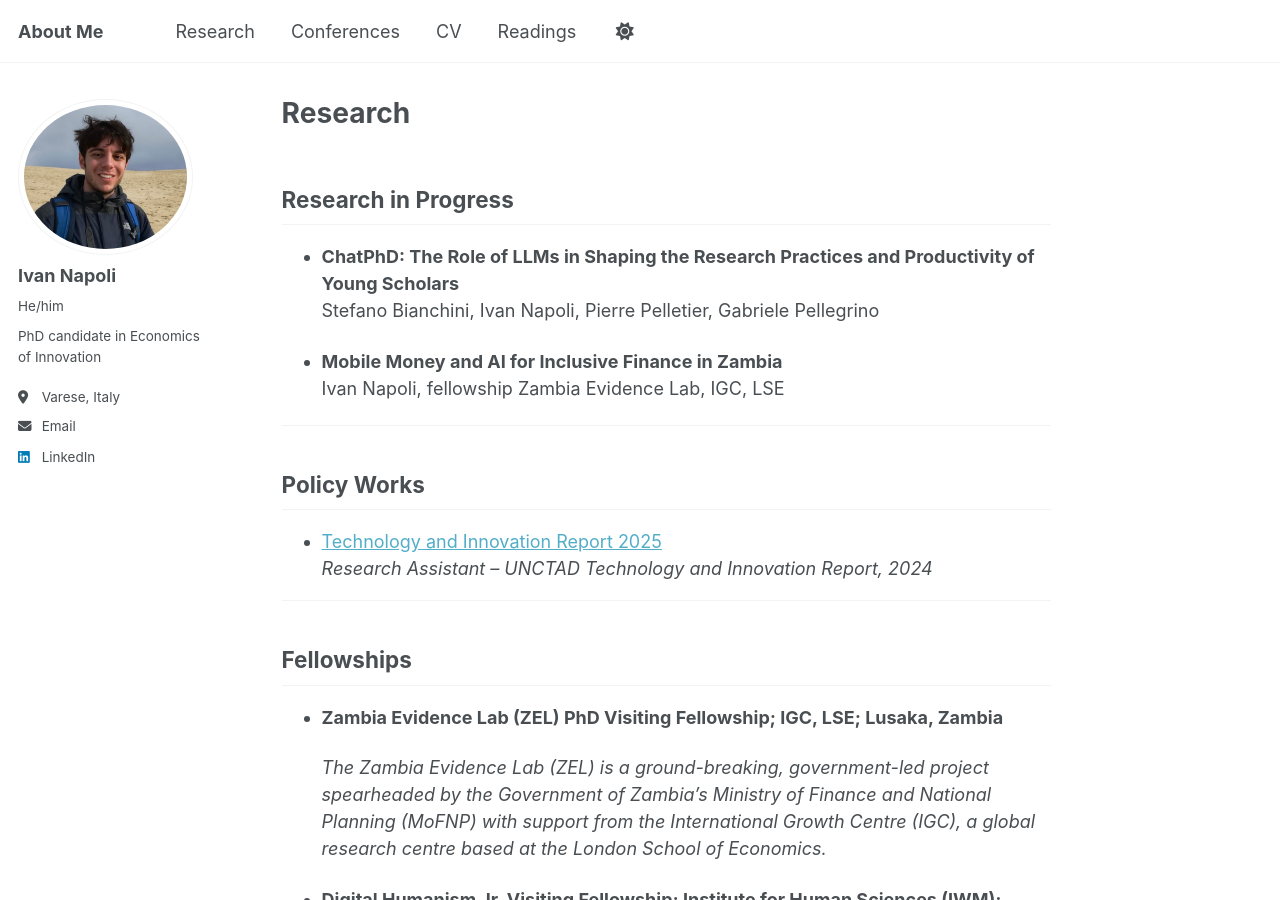
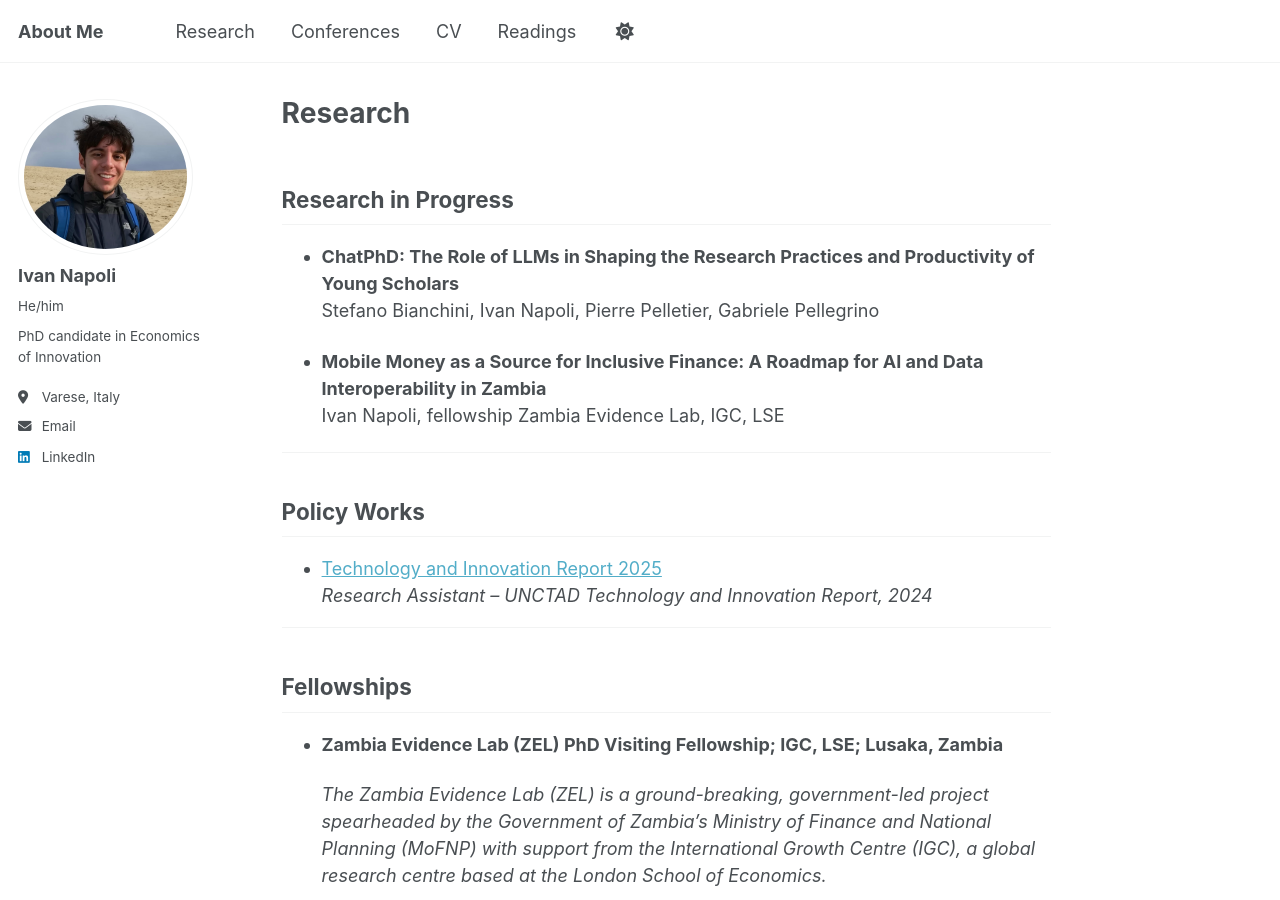
Before and after one commit to IvanNapo/IvanNapo.github.io, a Jekyll site: the page built from _pages/research.md, in a window 1280 px wide and 900 px high. Built offline with Jekyll 4.4.1, drawn with Linux system fonts in a browser that asks for light colours.

Commit message:
Update research.md

```diff
--- a/_pages/research.md
+++ b/_pages/research.md
@@ -9,7 +9,7 @@ author_profile: true
 - **ChatPhD: The Role of LLMs in Shaping the Research Practices and Productivity of Young Scholars**
   Stefano Bianchini, Ivan Napoli, Pierre Pelletier, Gabriele Pellegrino
 
-- **Mobile Money and AI for Inclusive Finance in Zambia**
+- **Mobile Money as a Source for Inclusive Finance: A Roadmap for AI and Data Interoperability in Zambia**
   Ivan Napoli, fellowship Zambia Evidence Lab, IGC, LSE
 
 
```
